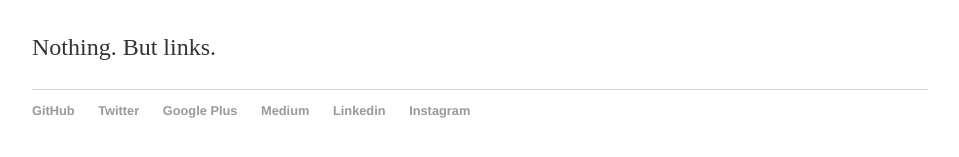
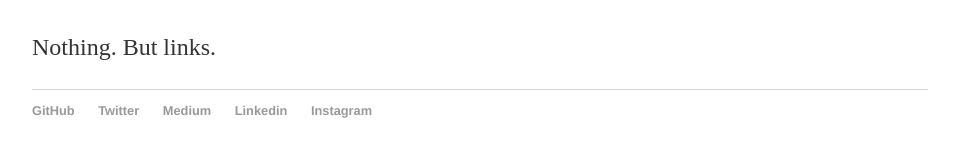
Before and after one commit to idvoretskyi/idvoretskyi.github.io, a Jekyll site: the page built from index.html, in a window 1280 px wide. Shown: the part 166-323 px from the top of the page, without its empty margins (160-1119 px from the left). Built offline with Jekyll 4.4.1, drawn with Linux system fonts in a browser that asks for light colours.

Commit message:
Google Plus removed

```diff
--- a/_layouts/default.html
+++ b/_layouts/default.html
@@ -20,7 +20,6 @@
                 <ul>
                     <li><a href="https://github.com/idvoretskyi">GitHub</a></li>
                     <li><a href="https://twitter.com/idvoretskyi">Twitter</a></li>
-                    <li><a href="https://plus.google.com/103000293055760527954">Google Plus</a></li>
                     <li><a href="https://medium.com/@ihor_dvoretskyi">Medium</a></li>
                     <li><a href="https://ua.linkedin.com/in/idvoretskyi">Linkedin</a></li>
                     <li><a href="https://www.instagram.com/ihor.dvoretskyi/">Instagram</a></li>
```
